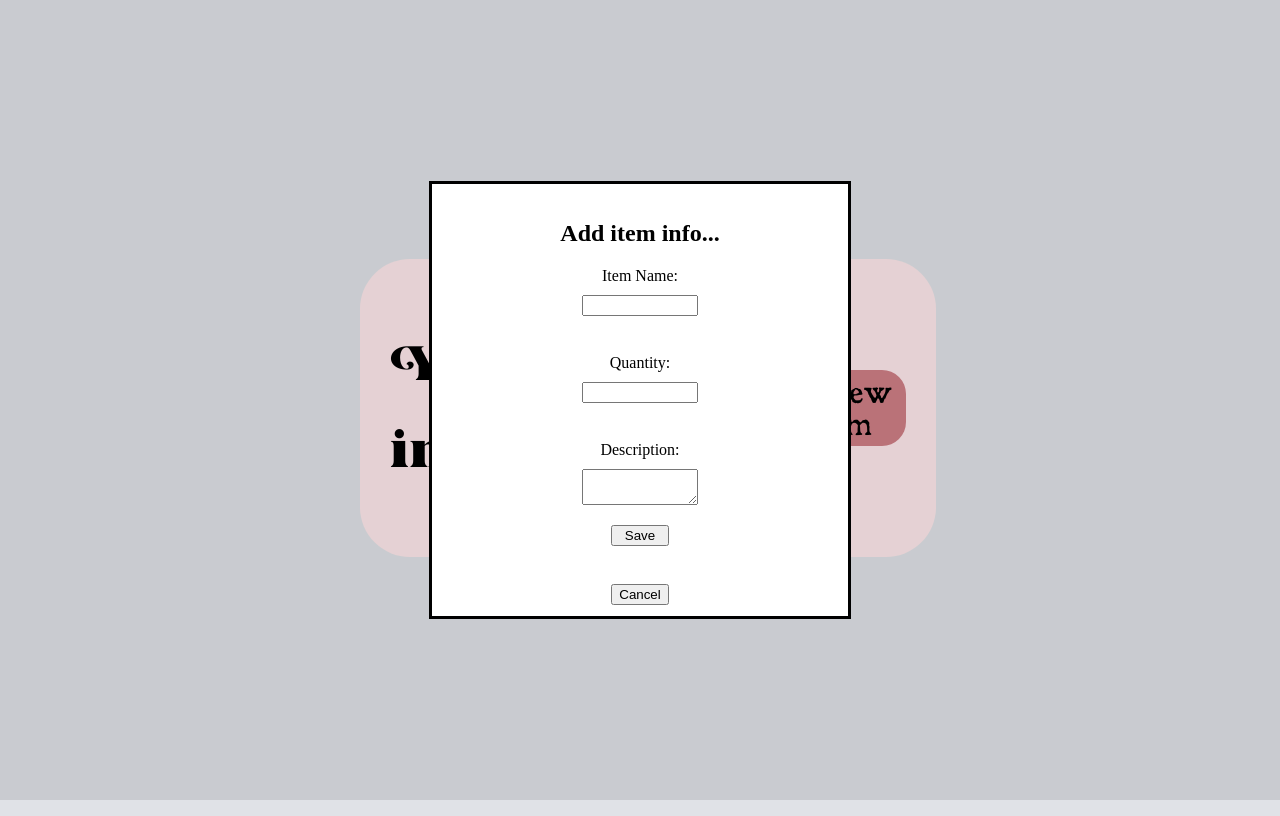
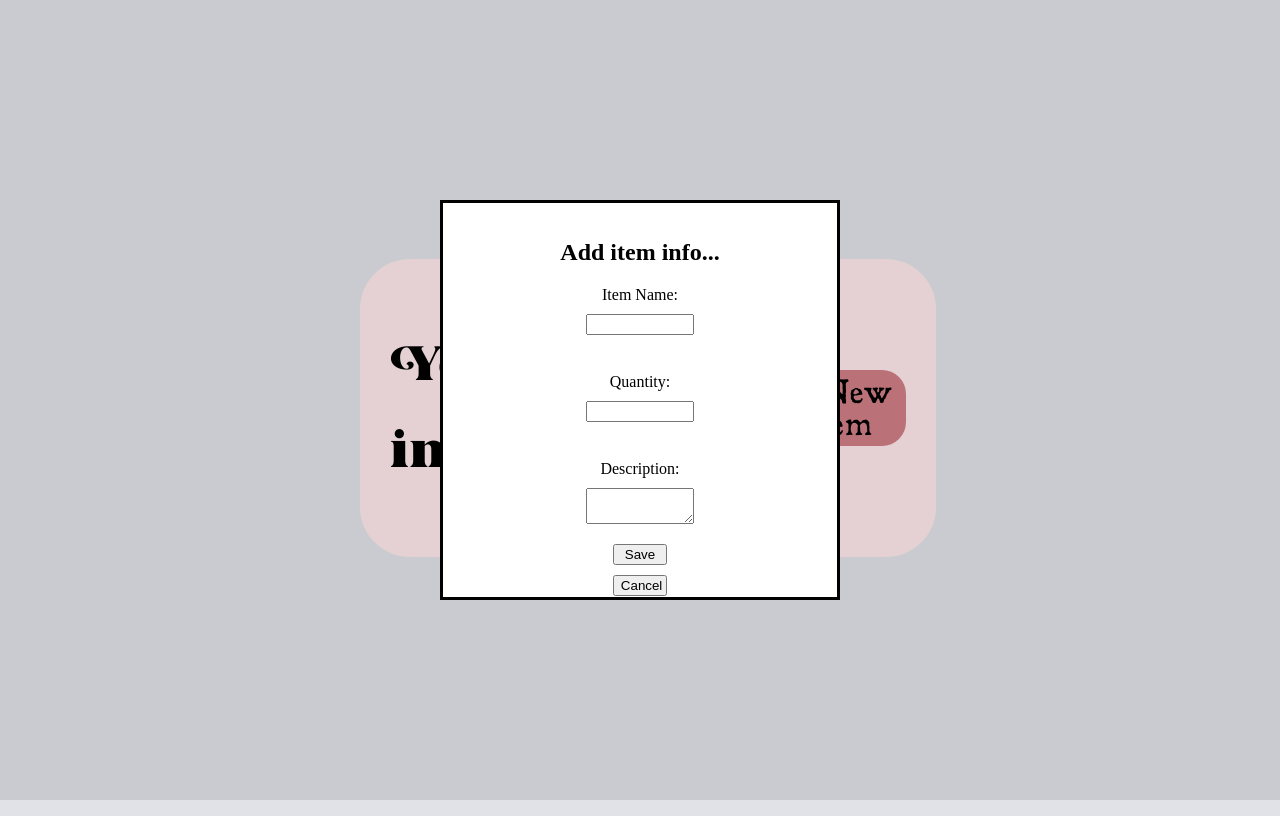
Before and after one commit to TunmiseCroissant/Inventory, a plain HTML site: page index.html in a window 1280 px wide. Both pictures are taken after a click on the element "+ New item". Drawn offline with Linux system fonts and the light colour scheme.

Commit message:
changed the scaling and width/height of the dialog

```diff
--- a/style.css
+++ b/style.css
@@ -73,8 +73,8 @@ body {
 }
 
 .dialog {
-    width: 30vw;
-    height: 50vh;
+    width: 100%;
+    height: 100%;
     display: flex;
     flex-direction: column;
     align-items: center;
@@ -96,3 +96,9 @@ form button {
 #item-info {
     gap: 1px;
 }
+
+dialog {
+    width: 30vw;
+    min-width: 400px;
+    height: 50vh;
+}
```
Also changed, not shown: index.html (+0 -1 lines).
